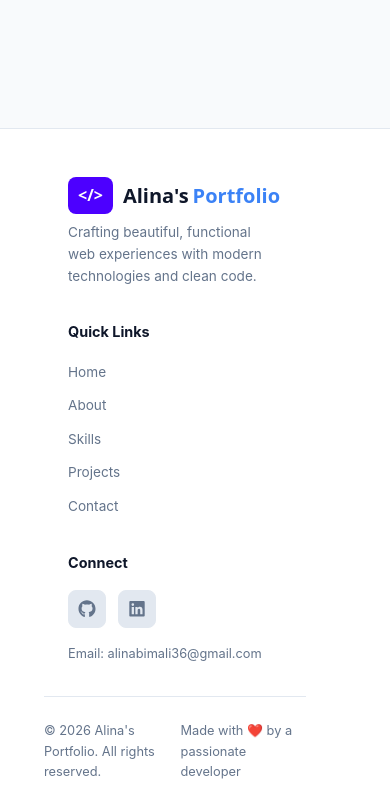
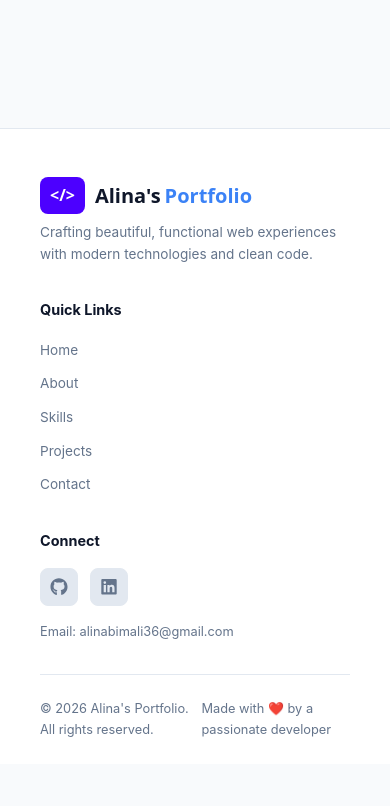
Before and after one commit to alinabimali36/My_Portfolio, a React app in the folder frontend/: page / in a window 390 px wide. Shown: the part 7567-8373 px from the top of the page. After the commit the page ends 8331 px from the top, so only its background shows below. Built offline with nearby package versions, Linux system fonts and the light colour scheme; the HTML template or start-up script is replaced by a standard one.

Commit message:
fix left and right padding

```diff
--- a/frontend/src/App.css
+++ b/frontend/src/App.css
@@ -951,9 +951,21 @@ section {
     padding-left: 1.5rem !important;
     padding-right: 1.5rem !important;
   }
+}
 
-  footer, .footer-content {
-    padding-left: 1.5rem !important;
-    padding-right: 4rem !important;
+@media (max-width: 768px) {
+  .footer,
+  .footer-container,
+  footer {
+    padding-left: 1.25rem !important;
+    padding-right: 1.25rem !important;
+    margin-left: 0 !important;
+    margin-right: 0 !important;
+    width: 100%;
+  }
+
+  .footer-content {
+    align-items: flex-start;
+    text-align: left;
   }
 }
```
